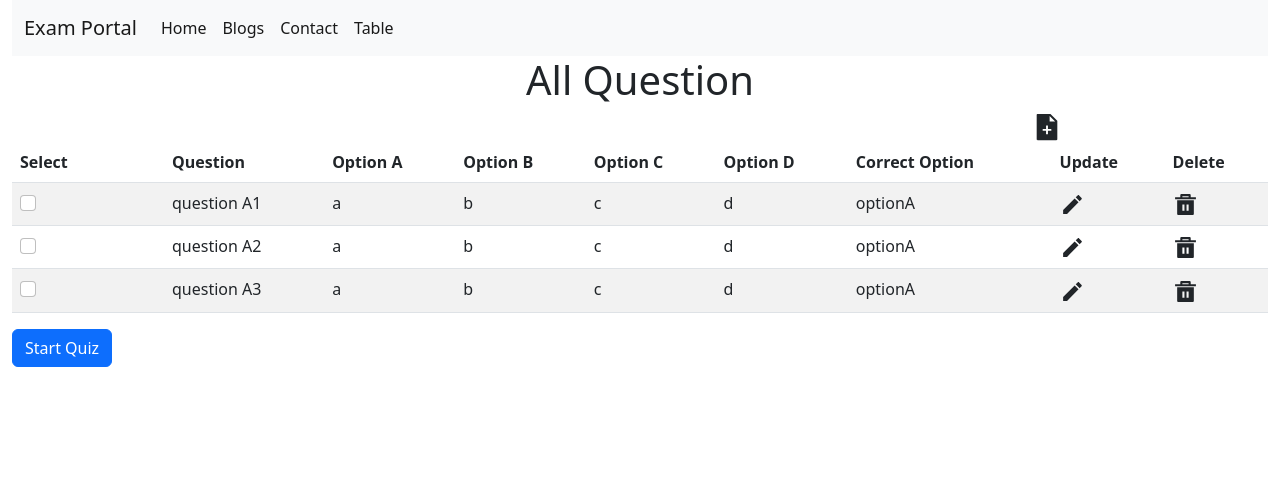
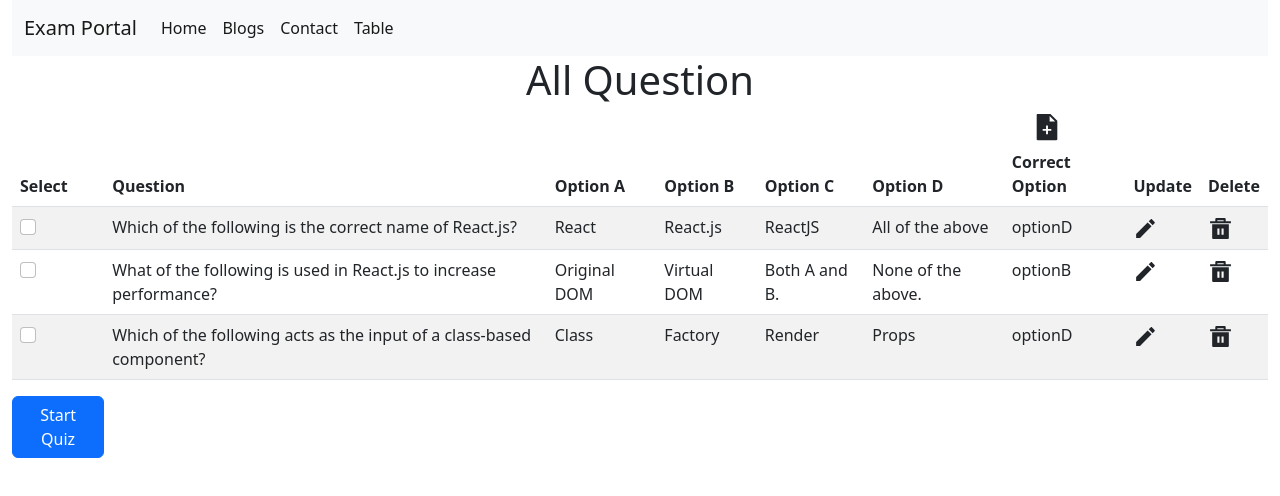
Before and after one commit to piyushpatil614/exam_learn, a React (Create React App) app: page /table in a window 1280 px wide. Shown: the top 496 px of the page. Built offline with nearby package versions, Linux system fonts and the light colour scheme.

Commit message:
Quiz working properly

```diff
--- a/src/components/Quiz.js
+++ b/src/components/Quiz.js
@@ -1,116 +1,125 @@
-import React ,{useState}from 'react'
+import React, { useState } from 'react'
 import { useLocation } from 'react-router-dom'
+import { useSelector, useDispatch } from 'react-redux'
+import { add,remove,removequestion,addquestion } from '../reduxSlice/quizSlice';
 
 export default function Quiz() {
   const location = useLocation();
   const data = location.state;
-console.log(data);
+  const quizData=useSelector((state) => state.quiz.quizData)
+  const [index, setindex] = useState(0)
+
 
   const [optionA, setoptionA] = useState(false)
   const [optionB, setoptionB] = useState(false)
   const [optionC, setoptionC] = useState(false)
   const [optionD, setoptionD] = useState(false)
+  const [prv, setprv] = useState(true)
+  const [nex, setnex] = useState(false)
+  const previous=()=>{
+    if(index==(quizData.length-1))
+    {
+      setnex(false)
+    }
+    if(index==1)
+    {
+      setprv(true)
+    }
+    setindex(index-1)
+  }
 
-  const mouseIn=(event)=>{
-    if(event.currentTarget.id==="optionA")
+  const next=()=>{
+    if(index==0)
     {
-      if(!optionA)
-      event.currentTarget.style.backgroundColor="rgb(8,169,245)"
+      setprv(false)
     }
-    if(event.currentTarget.id==="optionB")
+    if(index==(quizData.length-2))
     {
-      if(!optionB)
-      event.currentTarget.style.backgroundColor="rgb(8,169,245)"
+      setnex(true)
     }
-    if(event.currentTarget.id==="optionC")
-    {
-      if(!optionC)
-      event.currentTarget.style.backgroundColor="rgb(8,169,245)"
+    setindex(index+1)
   }
-    if(event.currentTarget.id==="optionD")
-    {
-      if(!optionD)
-      event.currentTarget.style.backgroundColor="rgb(8,169,245)"
+
+  const mouseIn = (event) => {
+    if (event.currentTarget.id === "optionA") {
+      if (!optionA)
+        event.currentTarget.style.backgroundColor = "rgb(8,169,245)"
+    }
+    if (event.currentTarget.id === "optionB") {
+      if (!optionB)
+        event.currentTarget.style.backgroundColor = "rgb(8,169,245)"
+    }
+    if (event.currentTarget.id === "optionC") {
+      if (!optionC)
+        event.currentTarget.style.backgroundColor = "rgb(8,169,245)"
+    }
+    if (event.currentTarget.id === "optionD") {
+      if (!optionD)
+        event.currentTarget.style.backgroundColor = "rgb(8,169,245)"
     }
 
   }
-  const click=(event)=>{
-    if(event.currentTarget.id==="optionA")
-    {
-      if(!optionA)
-      {
+  const click = (event) => {
+    if (event.currentTarget.id === "optionA") {
+      if (!optionA) {
         setoptionA(true)
-        event.currentTarget.style.backgroundColor="green"
+        event.currentTarget.style.backgroundColor = "green"
       }
-      else
-      {
+      else {
         setoptionA(false)
       }
     }
 
-    if(event.currentTarget.id==="optionB")
-    {
-      if(!optionB)
-      {
+    if (event.currentTarget.id === "optionB") {
+      if (!optionB) {
         setoptionB(true)
-        event.currentTarget.style.backgroundColor="green"
+        event.currentTarget.style.backgroundColor = "green"
       }
-      else
-      {
+      else {
         setoptionB(false)
       }
     }
 
-    if(event.currentTarget.id==="optionC")
-    {
-      if(!optionC)
-      {
+    if (event.currentTarget.id === "optionC") {
+      if (!optionC) {
         setoptionC(true)
-        event.currentTarget.style.backgroundColor="green"
+        event.currentTarget.style.backgroundColor = "green"
       }
-      else
-      {
+      else {
         setoptionC(false)
       }
     }
 
-    if(event.currentTarget.id==="optionD")
-    {
-      if(!optionD)
-      {
+    if (event.currentTarget.id === "optionD") {
+      if (!optionD) {
         setoptionD(true)
-        event.currentTarget.style.backgroundColor="green"
+        event.currentTarget.style.backgroundColor = "green"
       }
-      else
-      {
+      else {
         setoptionD(false)
       }
     }
 
   }
-  const mouseOut=(event)=>{
-    if(event.currentTarget.id==="optionA")
-    {
-      if(!optionA)
-      event.currentTarget.style.backgroundColor="white"
+  const mouseOut = (event) => {
+    if (event.currentTarget.id === "optionA") {
+      if (!optionA)
+        event.currentTarget.style.backgroundColor = "white"
     }
 
-    if(event.currentTarget.id==="optionB")
-    {
-      if(!optionB)
-      event.currentTarget.style.backgroundColor="white"
+    if (event.currentTarget.id === "optionB") {
+      if (!optionB)
+        event.currentTarget.style.backgroundColor = "white"
     }
 
-    if(event.currentTarget.id==="optionC")
-    {
-      if(!optionC)
-      event.currentTarget.style.backgroundColor="white"
+    if (event.currentTarget.id === "optionC") {
+      if (!optionC)
+        event.currentTarget.style.backgroundColor = "white"
     }
 
-    if(event.currentTarget.id==="optionD")
-    {
-      if(!optionD)
-      event.currentTarget.style.backgroundColor="white"
+    if (event.currentTarget.id === "optionD") {
+      if (!optionD)
+        event.currentTarget.style.backgroundColor = "white"
     }
 
   }
@@ -124,13 +133,14 @@ console.log(data);
                 <h4>Featured</h4>
               </div>
               <div className="card-body my-2">
-    <h5 className="card-title">Special title treatment</h5>
-    <p className="card-text">With supporting text below as a natural lead-in to additional content.</p>
-    <div className="card-body border rounded my-2" onMouseEnter={mouseIn} onMouseOut={mouseOut} id="optionA" onClick={click}>Option 1</div>
-    <div className="card-body border rounded my-2" onMouseEnter={mouseIn} onMouseOut={mouseOut} id="optionB" onClick={click}>Option 2</div>
-    <div className="card-body border rounded my-2" onMouseEnter={mouseIn} onMouseOut={mouseOut} id="optionC" onClick={click}>Option 3</div>
-    <div className="card-body border rounded my-2" onMouseEnter={mouseIn} onMouseOut={mouseOut} id="optionD" onClick={click}>Option 4</div>
-    <a href="#" className="btn btn-primary">Go somewhere</a>
+                <h5 className="card-title">Question {index+1}</h5>
+                <p className="card-text">{quizData[index].question}</p>
+                <div className="card-body border rounded my-2" onMouseEnter={mouseIn} onMouseOut={mouseOut} id="optionA" onClick={click}>{quizData[index].optionA}</div>
+                <div className="card-body border rounded my-2" onMouseEnter={mouseIn} onMouseOut={mouseOut} id="optionB" onClick={click}>{quizData[index].optionB}</div>
+                <div className="card-body border rounded my-2" onMouseEnter={mouseIn} onMouseOut={mouseOut} id="optionC" onClick={click}>{quizData[index].optionC}</div>
+                <div className="card-body border rounded my-2" onMouseEnter={mouseIn} onMouseOut={mouseOut} id="optionD" onClick={click}>{quizData[index].optionD}</div>
+                <button className="btn btn-primary mx-3"  onClick={previous} disabled={prv}>Previous</button>
+                <button className="btn btn-primary mx-3"  onClick={next} disabled={nex}>Next</button>
               </div>
             </div>
 
--- a/src/data/question.json
+++ b/src/data/question.json
@@ -1,29 +1,29 @@
 [
     {
         "id":0,
-        "question":"question A1",
-        "optionA":"a",
-        "optionB":"b",
-        "optionC":"c",
-        "optionD":"d",
-        "correct":"optionA"
+        "question":"Which of the following is the correct name of React.js?",
+        "optionA":"React",
+        "optionB":"React.js",
+        "optionC":"ReactJS",
+        "optionD":"All of the above",
+        "correct":"optionD"
     },
     {
         "id":1,
-        "question":"question A2",
-        "optionA":"a",
-        "optionB":"b",
-        "optionC":"c",
-        "optionD":"d",
-        "correct":"optionA"
+        "question":"What of the following is used in React.js to increase performance?",
+        "optionA":"Original DOM",
+        "optionB":"Virtual DOM",
+        "optionC":"Both A and B.",
+        "optionD":"None of the above.",
+        "correct":"optionB"
     },
     {
         "id":2,
-        "question":"question A3",
-        "optionA":"a",
-        "optionB":"b",
-        "optionC":"c",
-        "optionD":"d",
-        "correct":"optionA"
+        "question":"Which of the following acts as the input of a class-based component?",
+        "optionA":"Class",
+        "optionB":"Factory",
+        "optionC":"Render",
+        "optionD":"Props",
+        "correct":"optionD"
     }
 ]
```
Lines whose indentation alone changed are shown as unchanged.
